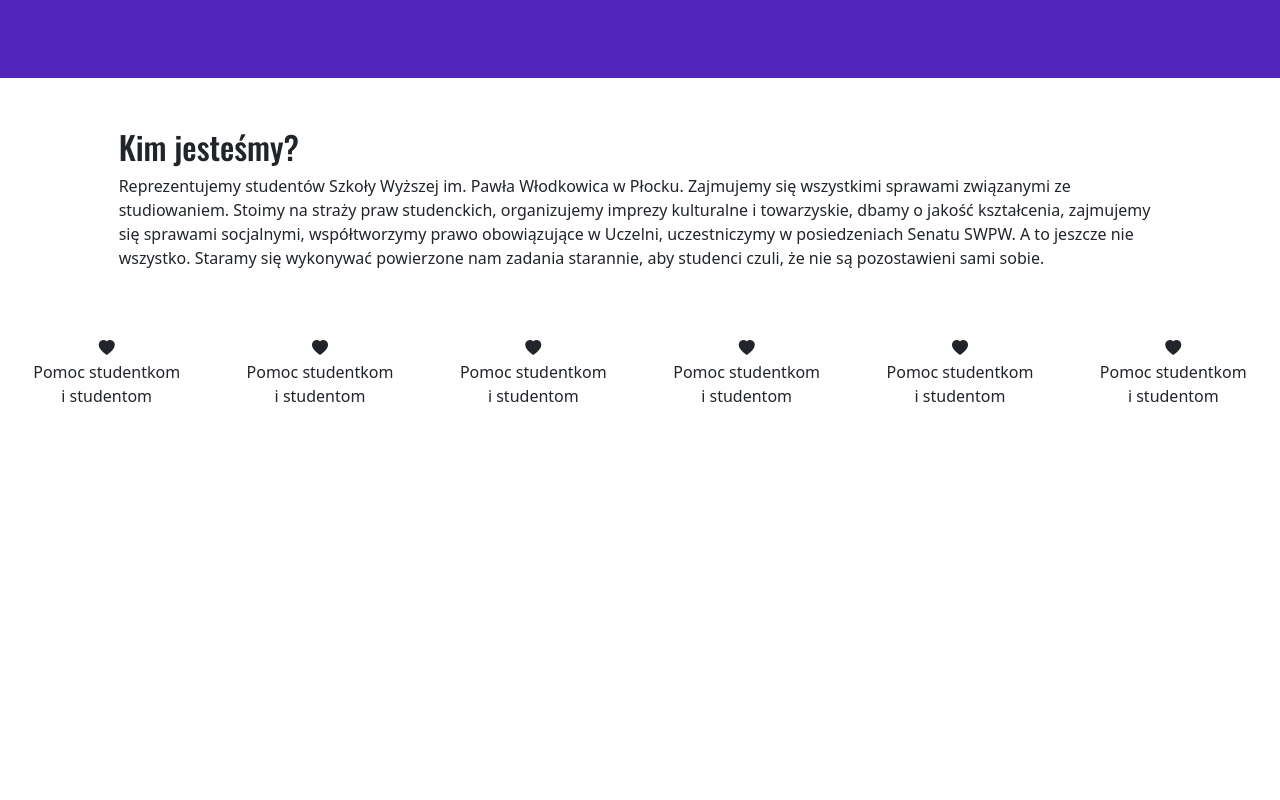
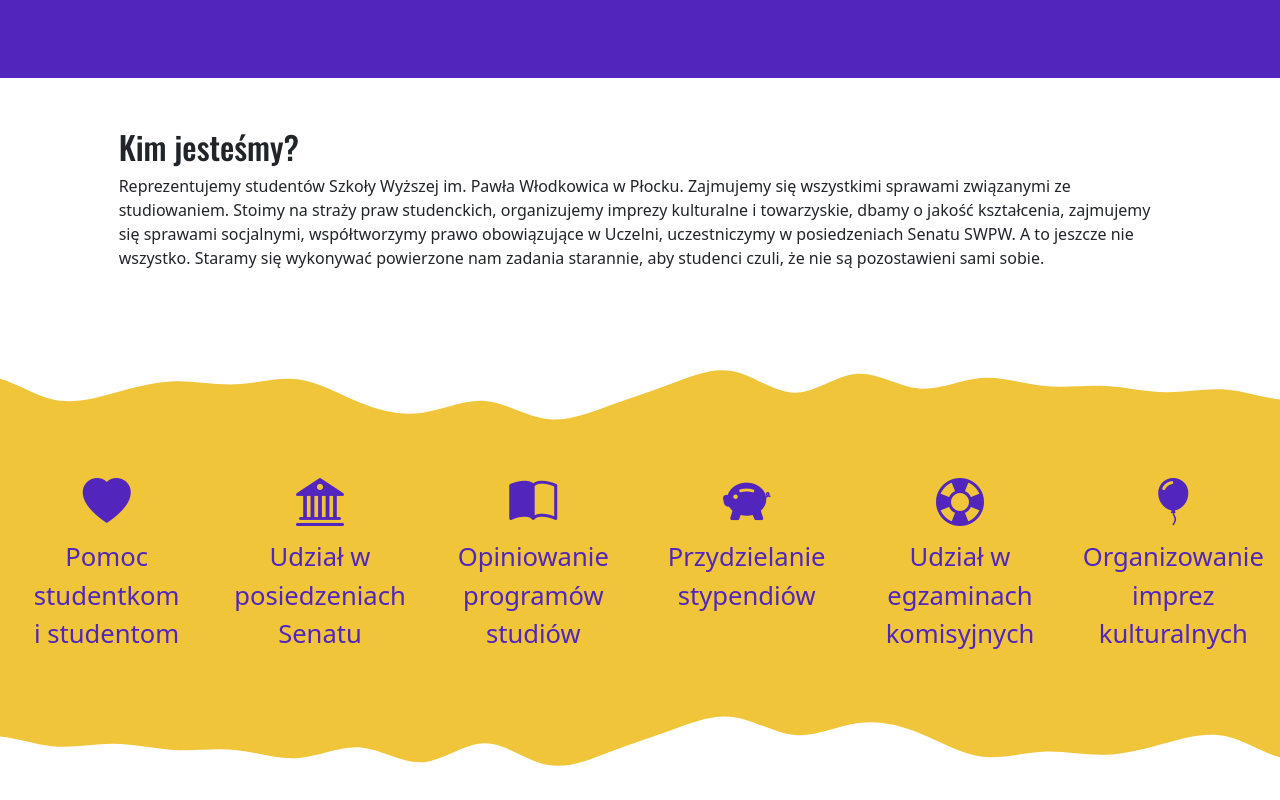
Before and after one commit to MSkrodzka/MSkrodzka.github.io, a plain HTML site: page index.html in a window 1280 px wide. Shown: the part 682-1482 px from the top of the page. Before the commit the page ends 1106 px from the top, so only its background shows below. Drawn offline with nearby package versions, Linux system fonts and the light colour scheme.

Commit message:
Dodany efekt wave

```diff
--- a/css/style.css
+++ b/css/style.css
@@ -59,3 +59,29 @@ h1, h2, h3, h4 {
 #about{
     padding: 50px 0px;
 }
+
+
+/* sekcja działania */
+#actions{
+    background-color: var(--my-color2);
+    color: var(--my-color1);
+    padding: 30px 0;
+}
+
+#actions i{
+    font-size: 3em;
+}
+
+#actions p{
+    font-size: 1.6em;
+}
+
+.wave-top{
+    background: url("../img/top.svg") center center no-repeat;
+    background-size: cover;
+    height: 100px;
+}
+
+.obrot{
+    transform: rotate(180deg);
+}
--- a/index.html
+++ b/index.html
@@ -63,39 +63,41 @@
         </section>
     </div>
 
+    <div class="wave-top"></div>
 
     <!-- Działania -->
-     <div class="row text-center">
+     <div class="row text-center" id="actions">
       <section class="col-6 col-md-4 col-xl-2">
         <i class="bi bi-heart-fill"></i>
         <p>Pomoc studentkom i&nbsp;studentom</p>
       </section>
 
       <section class="col-6 col-md-4 col-xl-2">
-        <i class="bi bi-heart-fill"></i>
-        <p>Pomoc studentkom i&nbsp;studentom</p>
+        <i class="bi bi-bank2"></i>
+        <p>Udział w posiedzeniach Senatu</p>
       </section>
 
       <section class="col-6 col-md-4 col-xl-2">
-        <i class="bi bi-heart-fill"></i>
-        <p>Pomoc studentkom i&nbsp;studentom</p>
+        <i class="bi bi-book-half"></i>
+        <p>Opiniowanie programów studiów</p>
       </section>
 
       <section class="col-6 col-md-4 col-xl-2">
-        <i class="bi bi-heart-fill"></i>
-        <p>Pomoc studentkom i&nbsp;studentom</p>
+        <i class="bi bi-piggy-bank-fill"></i>
+        <p>Przydzielanie stypendiów</p>
       </section>
 
       <section class="col-6 col-md-4 col-xl-2">
-        <i class="bi bi-heart-fill"></i>
-        <p>Pomoc studentkom i&nbsp;studentom</p>
+        <i class="bi bi-life-preserver"></i>
+        <p>Udział w egzaminach komisyjnych</p>
       </section>
 
       <section class="col-6 col-md-4 col-xl-2">
-        <i class="bi bi-heart-fill"></i>
-        <p>Pomoc studentkom i&nbsp;studentom</p>
+        <i class="bi bi-balloon-fill"></i>
+        <p>Organizowanie imprez kulturalnych</p>
       </section>
      </div>
+     <div class="wave-top obrot"></div>
 
     <!-- Zespół -->
 
```
